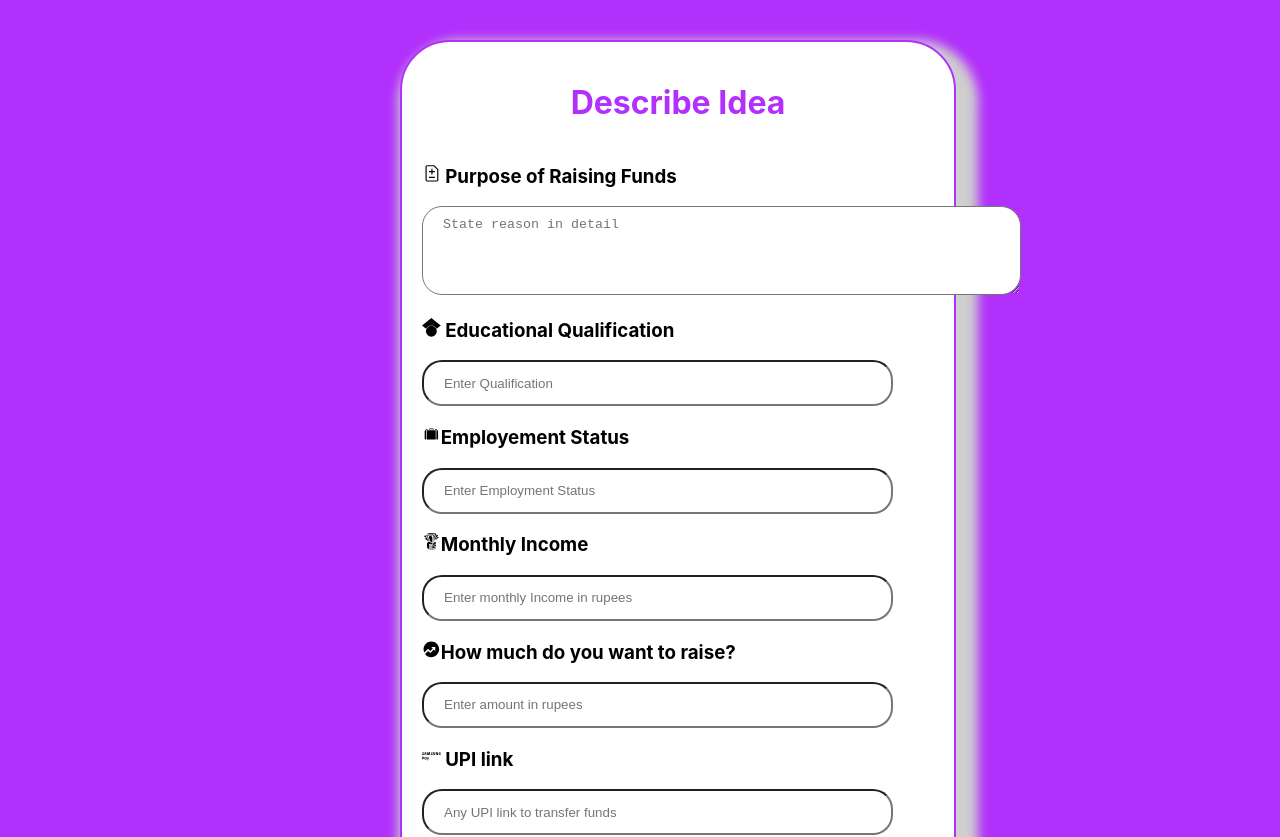
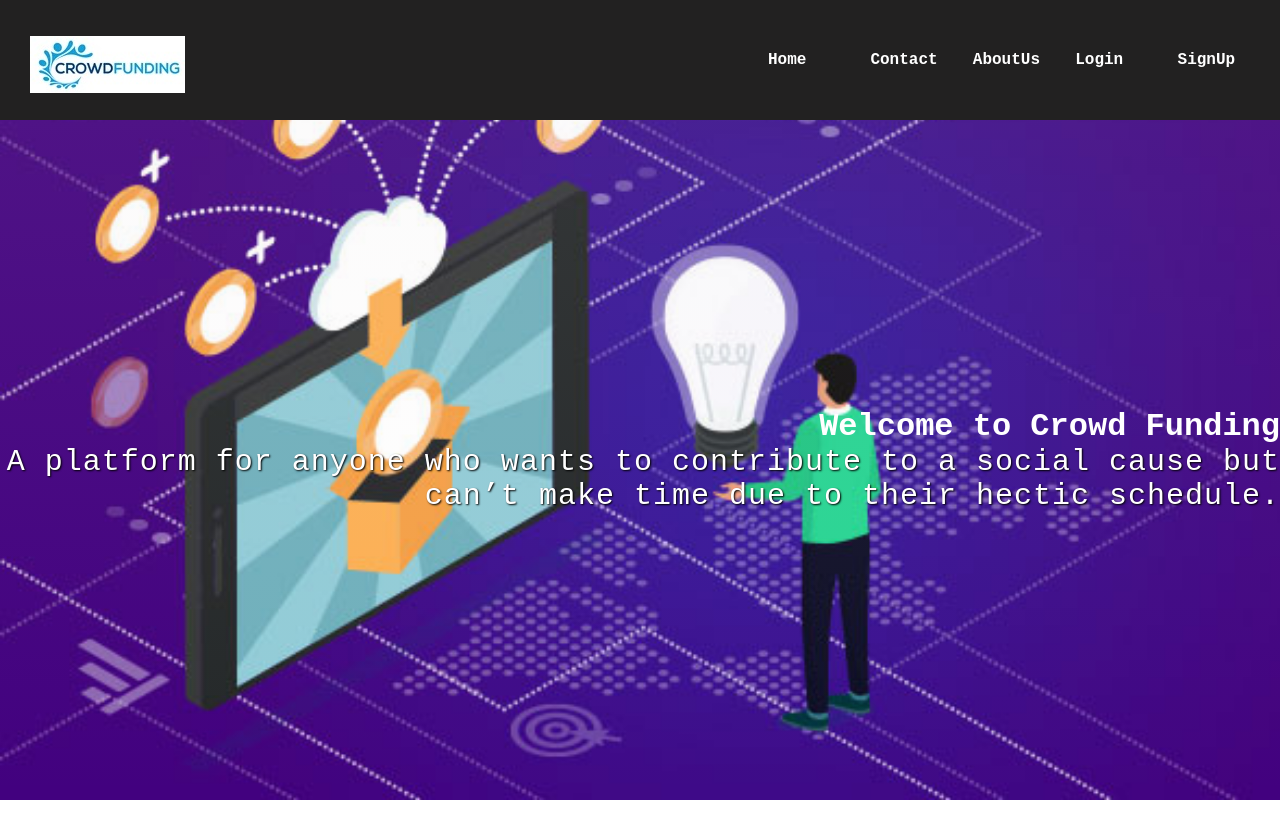
Before and after one commit to CrowdFunding8/CrowdFunding_, a React (Create React App) app: page / in a window 1280 px wide. Shown: the top 837 px of the page. After the commit the page ends 800 px from the top, so only its background shows below. Built offline with nearby package versions, Linux system fonts and the light colour scheme.

Commit message:
files updated app.js n index.js

```diff
--- a/src/index.js
+++ b/src/index.js
@@ -1,25 +1,17 @@
 import React from 'react';
 import ReactDOM from 'react-dom/client';
-import NewIdea from './components/newIdea/newIdea';
-// import Idea from './components/ideas/idea';
 import './index.css';
-// import App from './App';
+import App from './App';
 import reportWebVitals from './reportWebVitals';
-// import Register from './components/register/register';
-// import Forgot from './components/forgotPassword/forgot';
+import { BrowserRouter } from 'react-router-dom';
 
 const root = ReactDOM.createRoot(document.getElementById('root'));
 root.render(
   <React.StrictMode>
-    {/* <App /> */}
-    {/* <Register /> */}
-    {/* <Forgot /> */}
-    {/* <Idea/> */}
-    <NewIdea/>
+    <BrowserRouter>
+      <App />
+    </BrowserRouter>
   </React.StrictMode>
 );
 
-// If you want to start measuring performance in your app, pass a function
-// to log results (for example: reportWebVitals(console.log))
-// or send to an analytics endpoint. Learn more: https://bit.ly/CRA-vitals
 reportWebVitals();
```
Also changed, not shown: src/App.js (+4 -4 lines).
